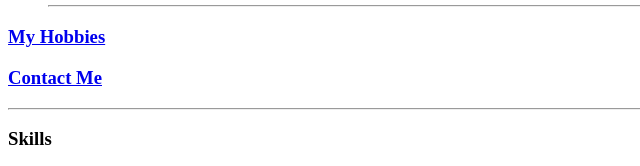
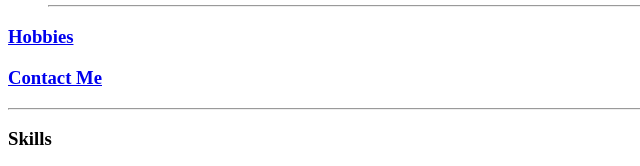
Before and after one commit to AlexCosta5/CV, a plain HTML site: page index.html in a window 1280 px wide. Shown: the part 555-721 px from the top of the page, 0-640 px from the left. Drawn offline with Linux system fonts and the light colour scheme.

Commit message:
Update index.html

```diff
--- a/index.html
+++ b/index.html
@@ -38,7 +38,7 @@
   </table>
   <hr>
   </ul>
-  <h3><a href="Hobbies.html">My Hobbies</a></h3>
+  <h3><a href="Hobbies.html">Hobbies</a></h3>
   <h3><a href="ContactMe.html">Contact Me</a></h3>
   <hr>
   <h3>Skills</h3>
```
